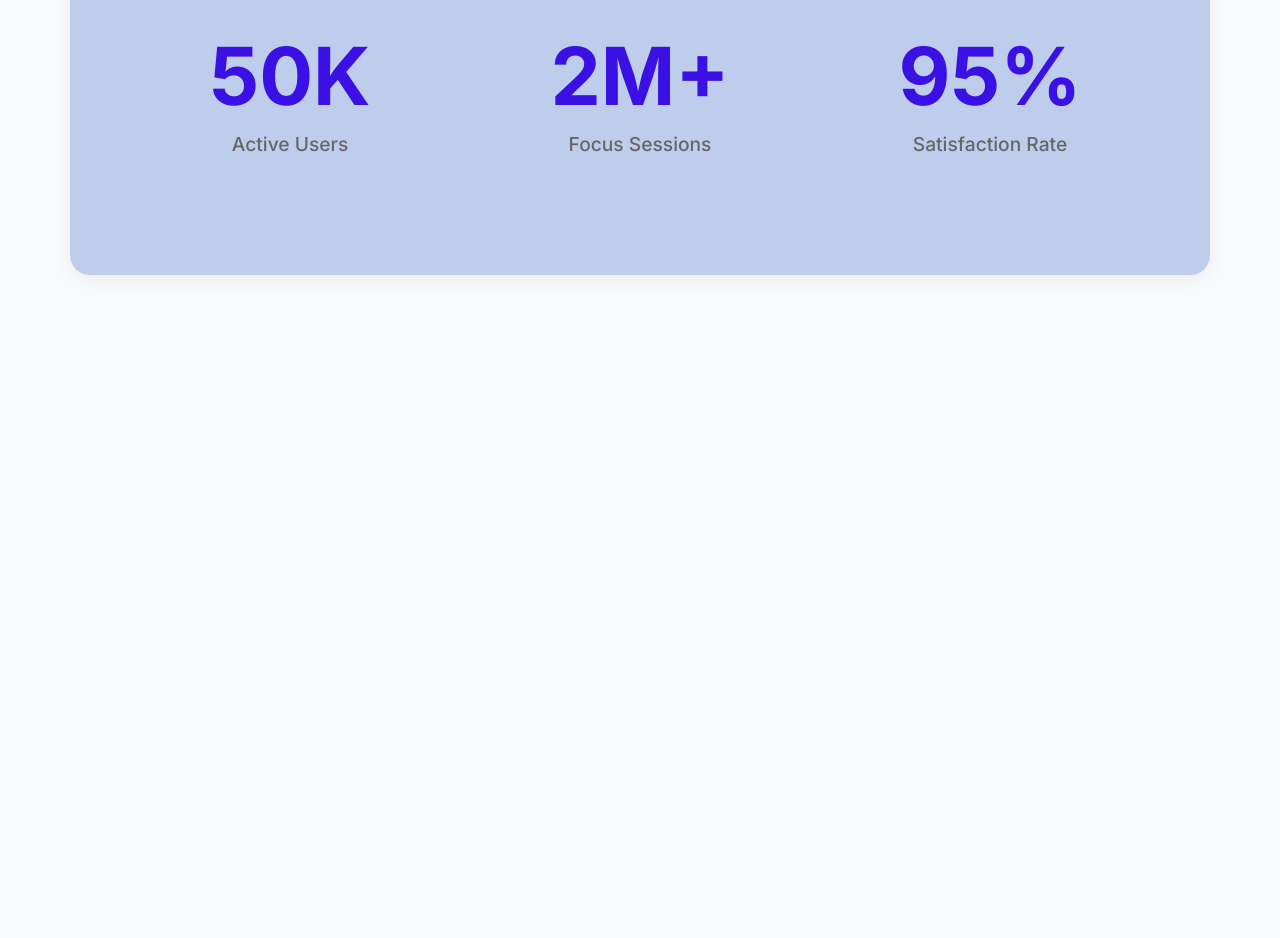
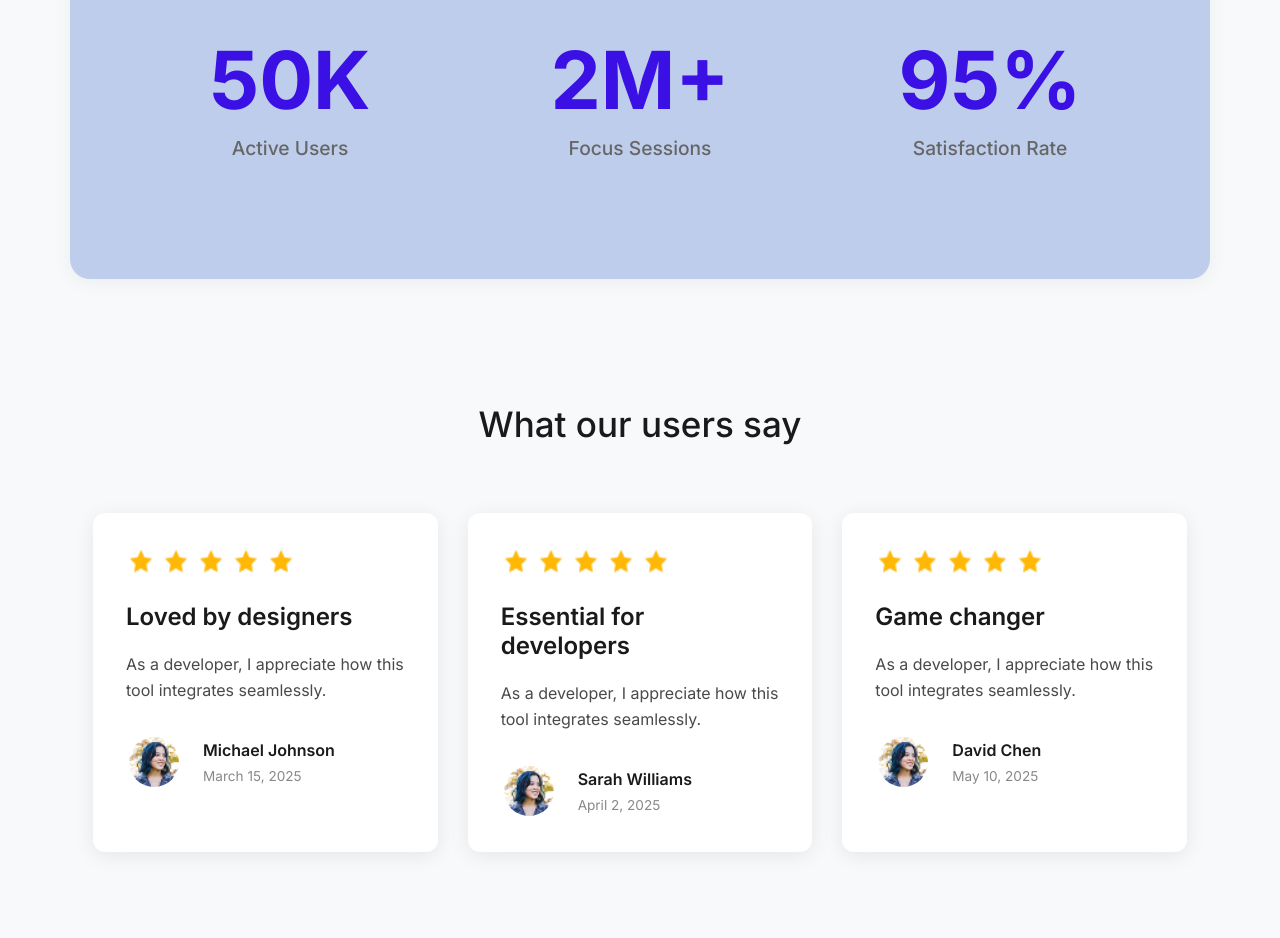
Before and after one commit to kjShawon/first-assignment, a plain HTML site: page index.html in a window 1280 px wide. Shown: the part 1276-2214 px from the top of the page. Before the commit the page ends 1600 px from the top, so only its background shows below. Drawn offline with Linux system fonts and the light colour scheme.

Commit message:
8th commit

```diff
--- a/index.html
+++ b/index.html
@@ -66,6 +66,75 @@
             </div>
         </div>
                </section>
+
+               <section class="testimonials-section">
+        <h2 class="section-title">What our users say</h2>
+
+        <div class="testimonials-container">
+            <div class="testimonial-card">
+                <div class="stars">
+                    <img src="images/icon-star.png" alt="Star rating" class="star-icon">
+                    <img src="images/icon-star.png" alt="Star rating" class="star-icon">
+                    <img src="images/icon-star.png" alt="Star rating" class="star-icon">
+                    <img src="images/icon-star.png" alt="Star rating" class="star-icon">
+                    <img src="images/icon-star.png" alt="Star rating" class="star-icon">
+                </div>
+
+                <h5 class="testimonial-title">Loved by designers</h5>
+                <p class="testimonial-text">As a developer, I appreciate how this tool integrates seamlessly.</p>
+
+                <div class="reviewer">
+                    <img src="images/avatar.png" alt="Reviewer" class="reviewer-image">
+                    <div class="reviewer-info">
+                        <h6 class="reviewer-name">Michael Johnson</h6>
+                        <p class="review-date">March 15, 2025</p>
+                    </div>
+                </div>
+            </div>
+
+            <div class="testimonial-card">
+                <div class="stars">
+                    <img src="images/icon-star.png" alt="Star rating" class="star-icon">
+                    <img src="images/icon-star.png" alt="Star rating" class="star-icon">
+                    <img src="images/icon-star.png" alt="Star rating" class="star-icon">
+                    <img src="images/icon-star.png" alt="Star rating" class="star-icon">
+                    <img src="images/icon-star.png" alt="Star rating" class="star-icon">
+                </div>
+
+                <h5 class="testimonial-title">Essential for developers</h5>
+                <p class="testimonial-text">As a developer, I appreciate how this tool integrates seamlessly.</p>
+
+                <div class="reviewer">
+                    <img src="images/avatar.png" alt="Reviewer" class="reviewer-image">
+                    <div class="reviewer-info">
+                        <h6 class="reviewer-name">Sarah Williams</h6>
+                        <p class="review-date">April 2, 2025</p>
+                    </div>
+                </div>
+            </div>
+
+            <div class="testimonial-card">
+                <div class="stars">
+                    <img src="images/icon-star.png" alt="Star rating" class="star-icon">
+                    <img src="images/icon-star.png" alt="Star rating" class="star-icon">
+                    <img src="images/icon-star.png" alt="Star rating" class="star-icon">
+                    <img src="images/icon-star.png" alt="Star rating" class="star-icon">
+                    <img src="images/icon-star.png" alt="Star rating" class="star-icon">
+                </div>
+
+                <h5 class="testimonial-title">Game changer</h5>
+                <p class="testimonial-text">As a developer, I appreciate how this tool integrates seamlessly.</p>
+
+                <div class="reviewer">
+                    <img src="images/avatar.png" alt="Reviewer" class="reviewer-image">
+                    <div class="reviewer-info">
+                        <h6 class="reviewer-name">David Chen</h6>
+                        <p class="review-date">May 10, 2025</p>
+                    </div>
+                </div>
+            </div>
+        </div>
+               </section>
     </main>
 
 
--- a/styles/styles.css
+++ b/styles/styles.css
@@ -209,3 +209,87 @@ nav li a{
     color: #666;
     font-weight: 500;
 }
+
+/* Testimonials Section */
+.testimonials-section {
+    max-width: 1200px;
+    margin: 0 auto;
+    padding: 80px 20px;
+    text-align: center;
+}
+
+.section-title {
+
+    font-weight: 500;
+    color: #1a1a1a;
+    margin-bottom: 60px;
+    line-height: 1.3;
+}
+
+.testimonials-container {
+    display: flex;
+    justify-content: space-between;
+    gap: 30px;
+}
+
+.testimonial-card {
+    background-color: #ffffff;
+    border-radius: 12px;
+    padding: 30px;
+    width: calc(33.333% - 20px);
+    box-shadow: 0 4px 20px rgba(0, 0, 0, 0.08);
+    text-align: left;
+    flex: 1;
+    min-width: 0;
+}
+
+.stars {
+    margin-bottom: 20px;
+    display: flex;
+    gap: 5px;
+}
+
+.star-icon {
+    width: 24px;
+    height: 24px;
+}
+
+.testimonial-title {
+    font-size: 1.5rem;
+    font-weight: 600;
+    color: #1a1a1a;
+    margin-bottom: 15px;
+}
+
+.testimonial-text {
+    text-align: left;
+    font-size: 1rem;
+    line-height: 1.6;
+    color: #4a4a4a;
+    margin-bottom: 25px;
+}
+
+.reviewer {
+    display: flex;
+    align-items: center;
+    gap: 15px;
+}
+
+.reviewer-image {
+    width: 50px;
+    height: 50px;
+    border-radius: 50%;
+    object-fit: cover;
+}
+
+.reviewer-name {
+    font-size: 1rem;
+    font-weight: 600;
+    color: #1a1a1a;
+    margin-bottom: 2px;
+}
+
+.review-date {
+    font-size: 0.85rem;
+    color: #888;
+}
```
